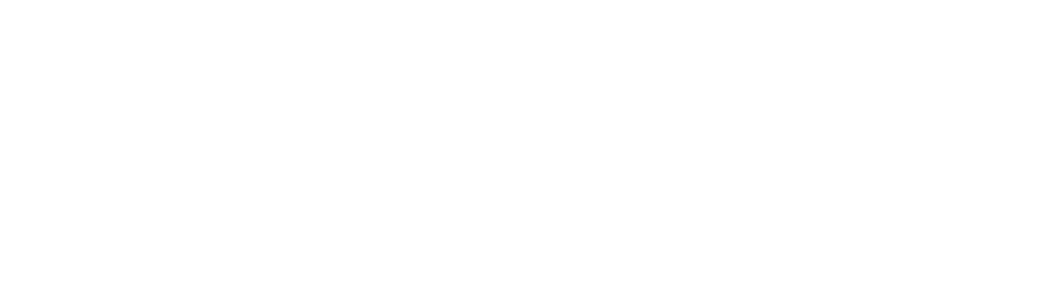
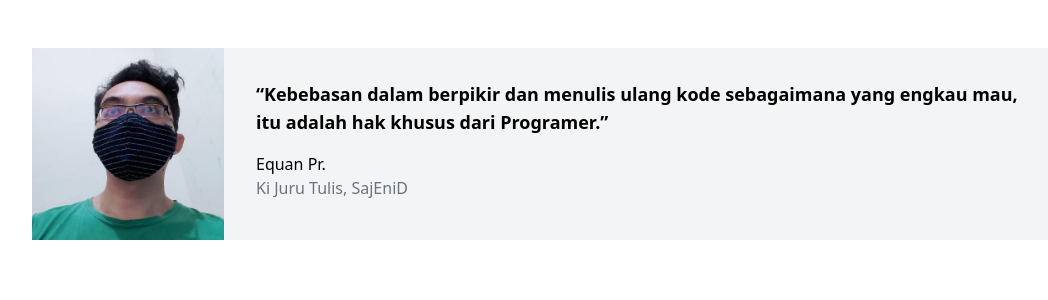
Before and after one commit to junwatu/vue3-tailwindcss-template, a Vue app: page / in a window 1280 px wide. Shown: the top 300 px of the page, without its empty margins (96-1144 px from the left). Built offline with nearby package versions, Linux system fonts and the light colour scheme.

Commit message:
Dark Mode auto by browser setting

```diff
--- a/src/App.vue
+++ b/src/App.vue
@@ -1,5 +1,5 @@
 <template>
-  <Home />
+  <Home/>
 </template>
 
 <script>
--- a/src/components/Home.vue
+++ b/src/components/Home.vue
@@ -1,9 +1,33 @@
 <template>
-    <div></div>
+  <div class="md:container dark:bg-gray-800">
+    <figure class="md:flex bg-gray-100 dark:bg-gray-900 p-8 md:p-0">
+      <img
+        class="w-32 h-32 md:w-48 md:h-auto md:rounded-none rounded-full mx-auto"
+        src="/948279.jpg"
+        alt=""
+        width="384"
+        height="512"
+      />
+      <div
+        class="pt-6 md:p-8 text-center md:text-left space-y-4 "
+      >
+        <blockquote>
+          <p class="text-lg font-semibold dark:text-white">
+            “Kebebasan dalam berpikir dan menulis ulang kode sebagaimana yang
+            engkau mau, itu adalah hak khusus dari Programer.”
+          </p>
+        </blockquote>
+        <figcaption class="font-medium">
+          <div class="text-cyan-600 dark:text-gray-300">Equan Pr.</div>
+          <div class="text-gray-500 dark:text-gray-400">Ki Juru Tulis, SajEniD</div>
+        </figcaption>
+      </div>
+    </figure>
+  </div>
 </template>
 
 <script>
 export default {
-  name: 'Home'
-}
+  name: "Home",
+};
 </script>
--- a/src/index.css
+++ b/src/index.css
@@ -1,15 +1,20 @@
-
-
 /*! @import */
 @tailwind base;
 @tailwind components;
 @tailwind utilities;
 
-#app {
-  font-family: Avenir, Helvetica, Arial, sans-serif;
-  -webkit-font-smoothing: antialiased;
-  -moz-osx-font-smoothing: grayscale;
-  text-align: center;
-  color: #2c3e50;
-  margin-top: 60px;
+body {
+  --tw-bg-opacity: 1;
+  background-color: rgba(31, 41, 55, var(--tw-bg-opacity));
+  color: white;
+  padding: 1em 1em;
+  margin: 2em 2em;
 }
+@media screen and (prefers-color-scheme: light) {
+  body {
+    background-color: white;
+    color: black;
+    padding: 1em 1em;
+    margin: 2em 2em;
+  }
+}
--- a/tailwind.config.js
+++ b/tailwind.config.js
@@ -1,8 +1,18 @@
 module.exports = {
   purge: ['./src/**/*.{vue,js,ts,jsx,tsx}'],
-  darkMode: false, // or 'media' or 'class'
+  darkMode: 'media', // or 'media' or 'class'
   theme: {
     extend: {},
+    container: {
+      center: true,
+      padding: {
+        DEFAULT: '1rem',
+        sm: '2rem',
+        lg: '4rem',
+        xl: '5rem',
+        '2xl': '6rem',
+      }
+    },
   },
   variants: {
     extend: {},
```
Also changed, not shown: public/948279.jpg (added).
